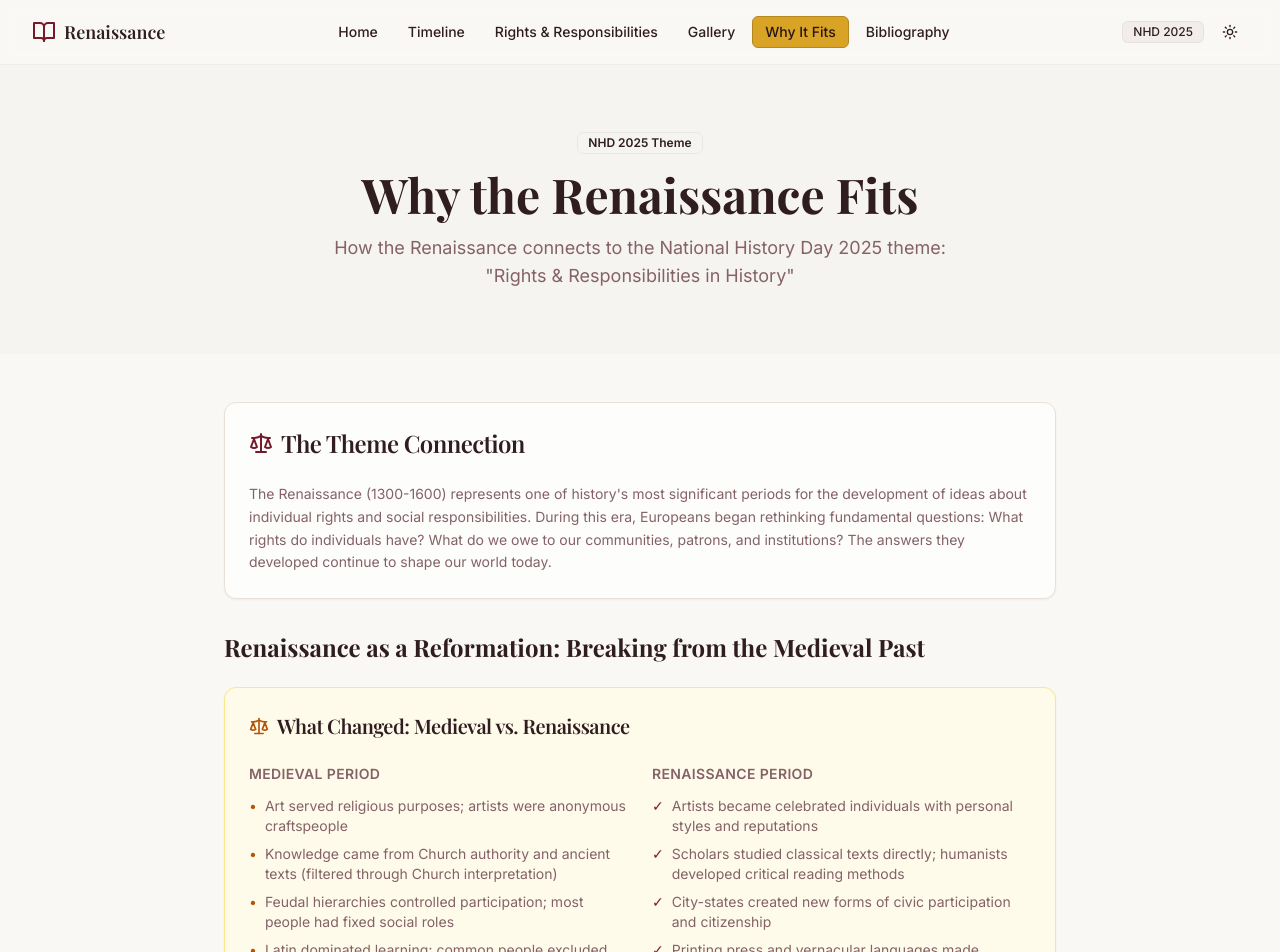
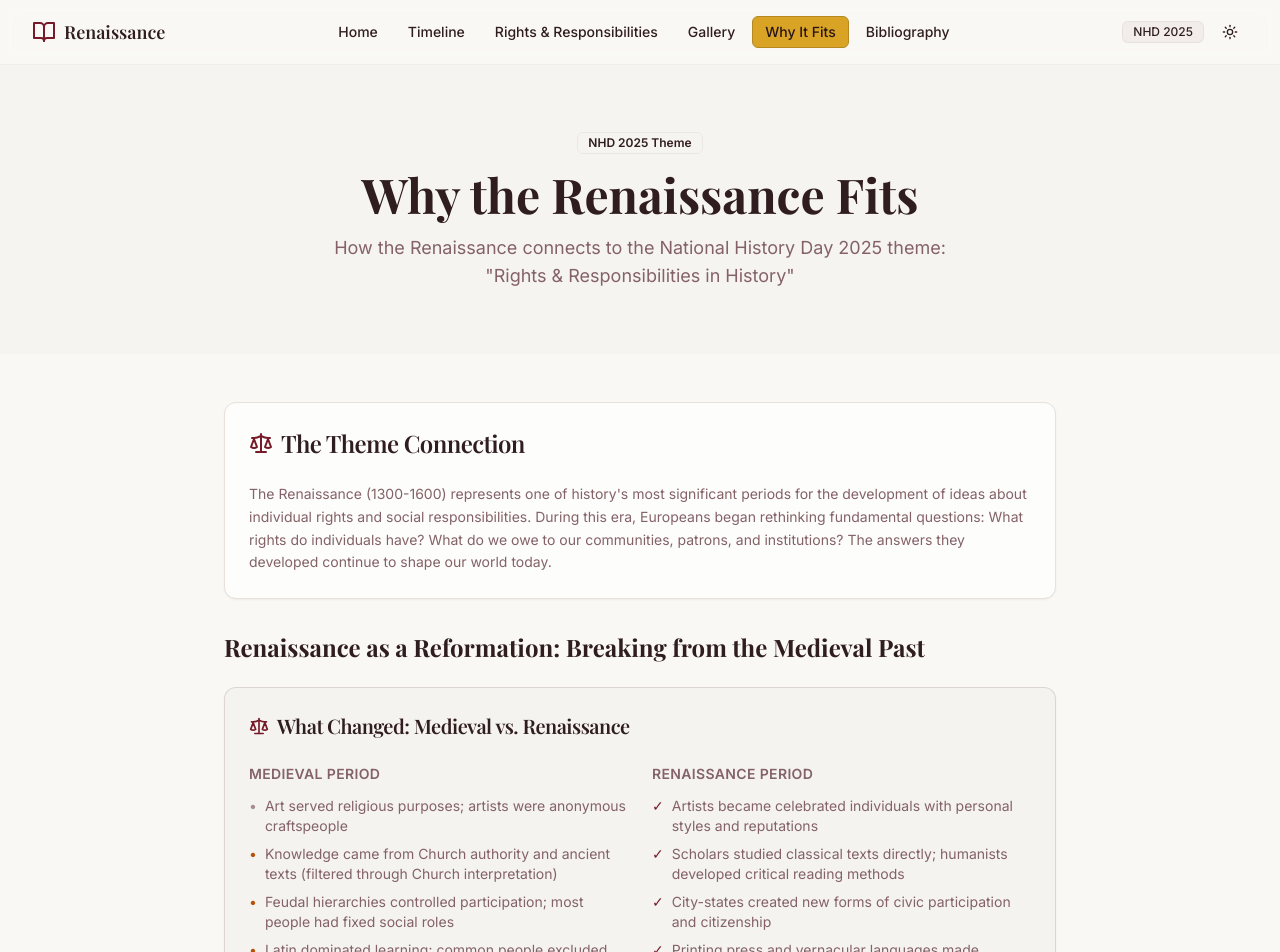
Before and after one commit to coolavy/RenaissanceHistoryHub, a React (Vite) app in the folder client/: page /why-it-fits in a window 1280 px wide. Shown: the top 952 px of the page. Built offline with nearby package versions, Linux system fonts and the light colour scheme; a web font is replaced by a local one.

Commit message:
dark mode fix

```diff
--- a/client/src/pages/why-it-fits.tsx
+++ b/client/src/pages/why-it-fits.tsx
@@ -49,10 +49,10 @@ export default function WhyItFits() {
 
           <h2 className="font-serif text-2xl font-bold mb-6">Renaissance as a Reformation: Breaking from the Medieval Past</h2>
 
-          <Card className="mb-8 border-amber-200 bg-amber-50">
+          <Card className="mb-8 border-muted-foreground/20 bg-muted/40">
             <CardHeader>
               <CardTitle className="font-serif text-xl flex items-center gap-2">
-                <Scale className="h-5 w-5 text-amber-700" />
+                <Scale className="h-5 w-5 text-primary" />
                 What Changed: Medieval vs. Renaissance
               </CardTitle>
             </CardHeader>
@@ -62,7 +62,7 @@ export default function WhyItFits() {
                   <h4 className="font-semibold text-sm text-muted-foreground mb-3 uppercase tracking-wide">Medieval Period</h4>
                   <ul className="space-y-2 text-sm text-muted-foreground">
                     <li className="flex items-start gap-2">
-                      <span className="text-amber-700 shrink-0">•</span>
+                      <span className="text-muted-foreground/70 shrink-0">•</span>
                       <span>Art served religious purposes; artists were anonymous craftspeople</span>
                     </li>
                     <li className="flex items-start gap-2">
```
